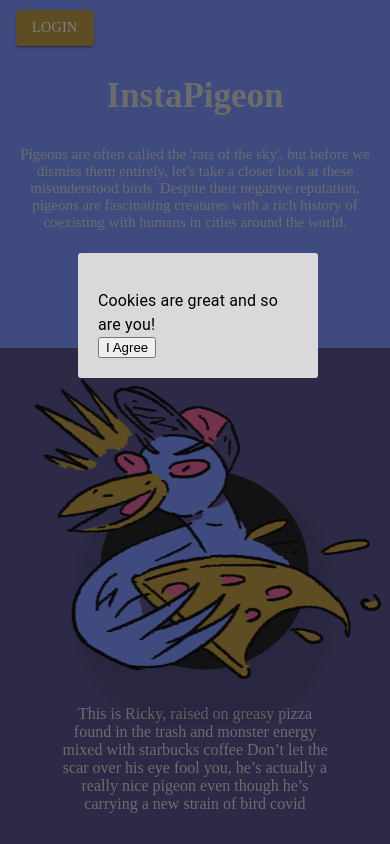
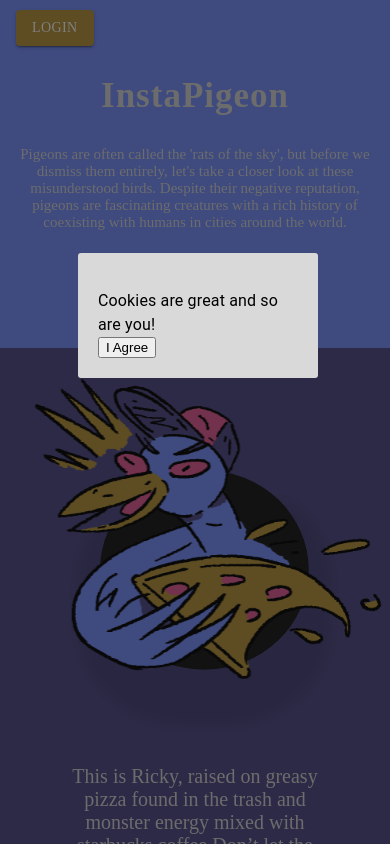
Before and after one commit to maxime-vds/InstaPigeon, a React (Vite) app in the folder Front/: page / in a window 390 px wide. Shown: the top 844 px of the page. Built offline with nearby package versions, Linux system fonts and the light colour scheme; a web font is replaced by a local one.

Commit message:
login&register ok, lost burgermenu on homepage

```diff
--- a/Front/src/App.tsx
+++ b/Front/src/App.tsx
@@ -3,10 +3,8 @@ import {
    Route,
    createBrowserRouter,
    RouterProvider,
-   Navigate,
 } from 'react-router-dom'
 import RootLayout from './layout/RootLayout'
-import { useState, useEffect } from 'react'
 
 //components
 import RegisterPage from './pages/Registerform/RegisterPage'
@@ -21,8 +19,6 @@ import Dashboard from './pages/Dashboard/Dashboard'
 
 //context
 import { RequireAuth } from './components/RequireAuth'
-import { AuthProvider } from './context/authContext'
-import { useAuthStore } from './context/authStore'
 
 //styles
 import { createTheme } from '@mui/material/styles'
@@ -43,38 +39,33 @@ const theme = createTheme({
 })
 
 function App() {
-   const { authed } = useAuthStore()
-
    const router = createBrowserRouter(
       createRoutesFromElements(
          <Route element={<RootLayout />}>
             <Route index element={<Landing />} />
             <Route path="/Register" element={<RegisterPage />} />
             <Route path="/Login" element={<LoginPage />} />
+            <Route path="/posts/:id" element={<Posts />} />
 
             <Route
                path="/Grid"
                element={
-                  <RequireAuth>
+                  // <RequireAuth>
                      <FotoGrid />
-                  </RequireAuth>
+                  // </RequireAuth>
                }
             />
-            <Route path="/" element={<Landing />} />
-
-            <Route path="/posts/:id" element={<Posts />} />
 
             <Route
                path="/Dashboard"
                element={
-                  // <RequireAuth>
-                  <Dashboard />
-                  // </RequireAuth>
+                  <RequireAuth>
+                     <Dashboard />
+                  </RequireAuth>
                }
             />
 
             <Route path="/Account" element={<AccountPage />} />
-
             <Route path="/create" element={<CreatePage />} />
             <Route path="/home" element={<Home />} />
          </Route>
--- a/Front/src/components/button/Button.tsx
+++ b/Front/src/components/button/Button.tsx
@@ -1,16 +1,26 @@
-import { StyledButton } from "./Button.styles";
+import { StyledButton } from './Button.styles'
 
 interface ButtonProps {
-  sx? : {};
-  onClick?: (e: any) => void;
-  backgroundColor?: string | undefined;
-  buttonText: string;
-  iconComponent?: React.ReactNode;
+   sx?: {}
+   onClick?: (e: any) => void
+   backgroundColor?: string | undefined
+   buttonText: string
+   iconComponent?: React.ReactNode
    color?: 'primary' | 'secondary'
    disableElevation?: boolean | undefined
+   size?: 'small' | 'medium' | 'large'
+
 }
 
-export const Button = ({ onClick, backgroundColor, iconComponent, buttonText, color, disableElevation}: ButtonProps) => {
+export const Button = ({
+   onClick,
+   backgroundColor,
+   iconComponent,
+   buttonText,
+   color,
+   disableElevation,
+   size,
+}: ButtonProps) => {
    return (
       <>
          <StyledButton
@@ -22,9 +32,10 @@ export const Button = ({ onClick, backgroundColor, iconComponent, buttonText, co
             variant="contained"
             color={color}
             disableElevation={disableElevation}
+            size={size}
          >
             {buttonText}
          </StyledButton>
       </>
-  );
-};
+   )
+}
--- a/Front/src/components/navbar/BurgerMenu.tsx
+++ b/Front/src/components/navbar/BurgerMenu.tsx
@@ -20,7 +20,7 @@ export const BurgerMenu = ({
    return (
       <div className="burger-menu">
          <IconButton
-             sx={{}}
+            sx={{}}
             id="fade-button"
             aria-controls={open ? 'fade-menu' : undefined}
             aria-haspopup="true"
--- a/Front/src/pages/Landing.module.css
+++ b/Front/src/pages/Landing.module.css
@@ -1,13 +1,11 @@
 .Landing {
     position: relative;
-    background-color: #7F96FF;
+    background-color: #5A558F;
     overflow: hidden;
+    height: 140vh;
 }
 
 .box-landing {
-    /* display:flex; */
-    /* justify-content:center; */
-    /* flex-direction:column; */
     margin-top: 20px;
 }
 
@@ -21,12 +19,13 @@
     font-size: 60px;
     text-align: center;
     margin: 0px 8px;
+    letter-spacing: 1px;
 }
 
 .header-landing p {
-    font-size: 25px;
+    font-size: 28px;
     text-align: center;
-    margin: 30px 300px;
+    margin: 30px 500px;
     font-family: poppins;
     color: #D9D9D9;
 }
@@ -34,9 +33,11 @@
 
 .illustration-wrap p {
     font-family: poppins;
+    font-size: 20px;
     color: #D9D9D9;
     text-align: center;
     margin: -40px 60px;
+
 }
 
 .purple-bg {
@@ -71,10 +72,28 @@ li {
 }
 
 @media screen and (max-width: 1024px) {
+    .Landing {
+        background-color: #7F96FF;
+        height: 330vh;
+    }
+
     .illustration-wrap {
         display: flex;
         flex-direction: column;
     }
+
+    .illustration-wrap p {
+        font-family: poppins;
+        color: #D9D9D9;
+        text-align: center;
+        margin: 20px 60px;
+    }
+
+    .purple-bg {
+        background-color: #5A558F;
+        height: 100vh;
+    }
+
 
     .header-landing {
         margin-bottom: 30px;
--- a/Front/src/pages/Landing.tsx
+++ b/Front/src/pages/Landing.tsx
@@ -62,7 +62,7 @@ export default function Landing() {
                <div className={isTabletScreen ? '' : styles['purple-bg']}>
                   <VeronicaPigeon />
 
-                  <p>
+                  <p className={styles['veronica-text']}>
                      this is veronica, she likes to dance when she's not eating
                      dead rats in the streets, she's single and ready to mingle!
                      though I wouldn't, because she's not taken a show, like
--- a/Front/src/pages/LoginForm/LoginPage.tsx
+++ b/Front/src/pages/LoginForm/LoginPage.tsx
@@ -3,6 +3,15 @@ import { useNavigate } from 'react-router-dom'
 import { LoginForm } from './LoginForm'
 import { useAuthStore } from '../../context/authStore'
 import { Box } from '@mui/system'
+
+import { motion } from 'framer-motion'
+
+const loginPageVariants = {
+
+}
+
+
+
 
 //styles
 import styles from './LoginPage.module.css'
@@ -66,7 +75,7 @@ function LoginPage() {
    // console.log(authed)
 
    return (
-      <div className={styles['background-card']}>
+      <motion.div className={styles['background-card']}>
          <Box className={styles['box-background']}>
             <h2>Look what the pigeon dragged in!</h2>
             <p className={styles['paragraph']}>
@@ -91,7 +100,7 @@ function LoginPage() {
             <img src="../../public/VeronicaPigeon.png" alt="VeronicaPigeon" />
             </div>
          </Box>
-      </div>
+      </motion.div>
    )
 }
 
```
Lines whose indentation alone changed are shown as unchanged.
